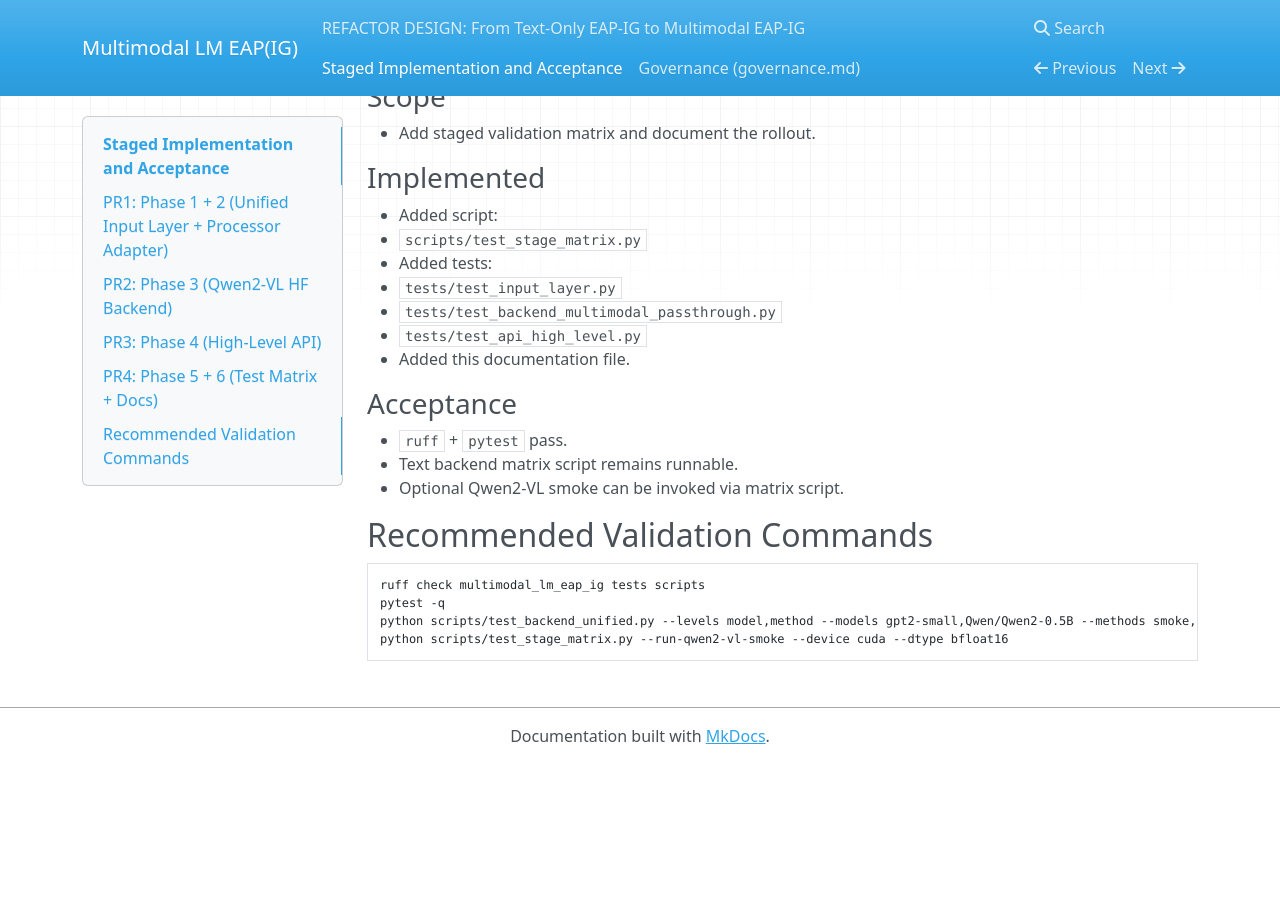
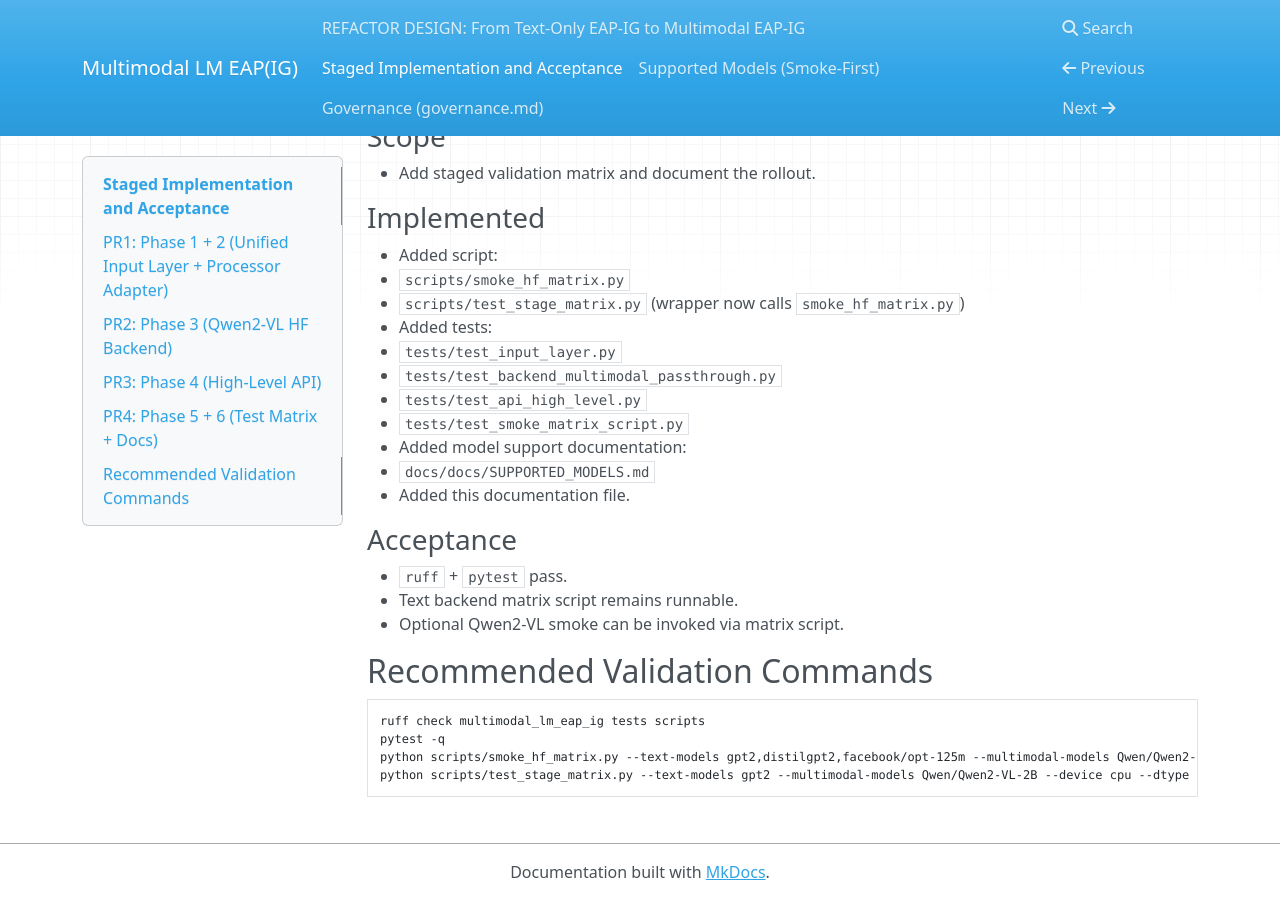
Before and after one commit to JiahaoZhang-Public/MEAP, an MkDocs documentation site: the page built from docs/docs/STAGED_IMPLEMENTATION.md, in a window 1280 px wide and 900 px high, scrolled down 1765 px. Built offline with MkDocs 1.6.1, drawn with Linux system fonts in a browser that asks for light colours; nearby versions of some CDN libraries; before the commit the page ends 2529 px from its top, so only the background shows below that.

Commit message:
docs(ci): add supported model matrix and lightweight smoke workflow

````diff
--- a/docs/docs/STAGED_IMPLEMENTATION.md
+++ b/docs/docs/STAGED_IMPLEMENTATION.md
@@ -68,11 +68,15 @@ This document records the staged rollout requested for backend migration and mul
 
 ### Implemented
 - Added script:
-  - `scripts/test_stage_matrix.py`
+  - `scripts/smoke_hf_matrix.py`
+  - `scripts/test_stage_matrix.py` (wrapper now calls `smoke_hf_matrix.py`)
 - Added tests:
   - `tests/test_input_layer.py`
   - `tests/test_backend_multimodal_passthrough.py`
   - `tests/test_api_high_level.py`
+  - `tests/test_smoke_matrix_script.py`
+- Added model support documentation:
+  - `docs/docs/SUPPORTED_MODELS.md`
 - Added this documentation file.
 
 ### Acceptance
@@ -85,6 +89,6 @@ This document records the staged rollout requested for backend migration and mul
 ```bash
 ruff check multimodal_lm_eap_ig tests scripts
 pytest -q
-python scripts/test_backend_unified.py --levels model,method --models gpt2-small,Qwen/Qwen2-0.5B --methods smoke,EAP-IG-inputs
-python scripts/test_stage_matrix.py --run-qwen2-vl-smoke --device cuda --dtype bfloat16
+python scripts/smoke_hf_matrix.py --text-models gpt2,distilgpt2,facebook/opt-125m --multimodal-models Qwen/Qwen2-VL-2B --device cpu --dtype bfloat16
+python scripts/test_stage_matrix.py --text-models gpt2 --multimodal-models Qwen/Qwen2-VL-2B --device cpu --dtype bfloat16
 ```
````
Also changed, not shown: docs/docs/SUPPORTED_MODELS.md (added, +73 -0 lines), 1 other file.
